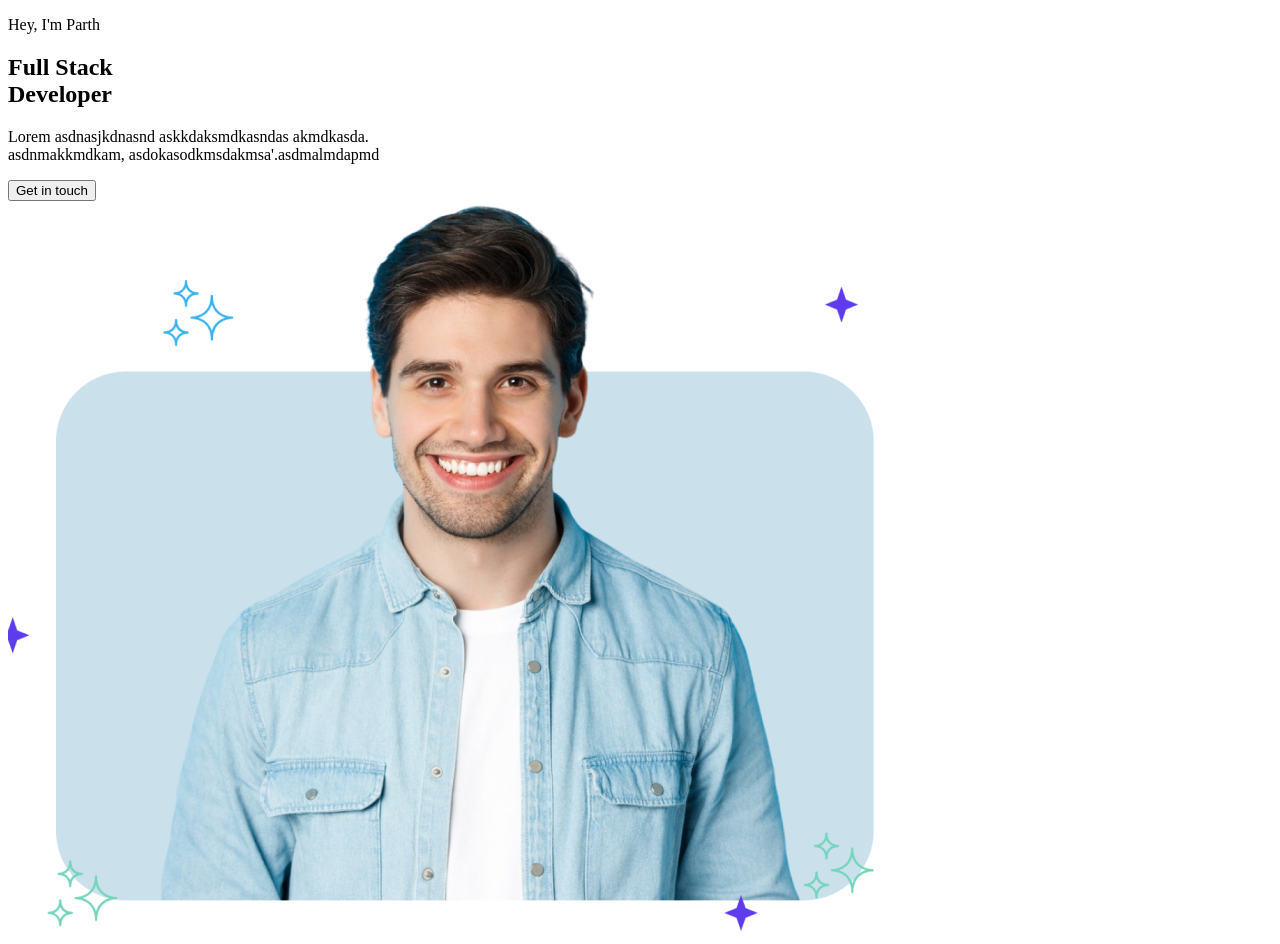
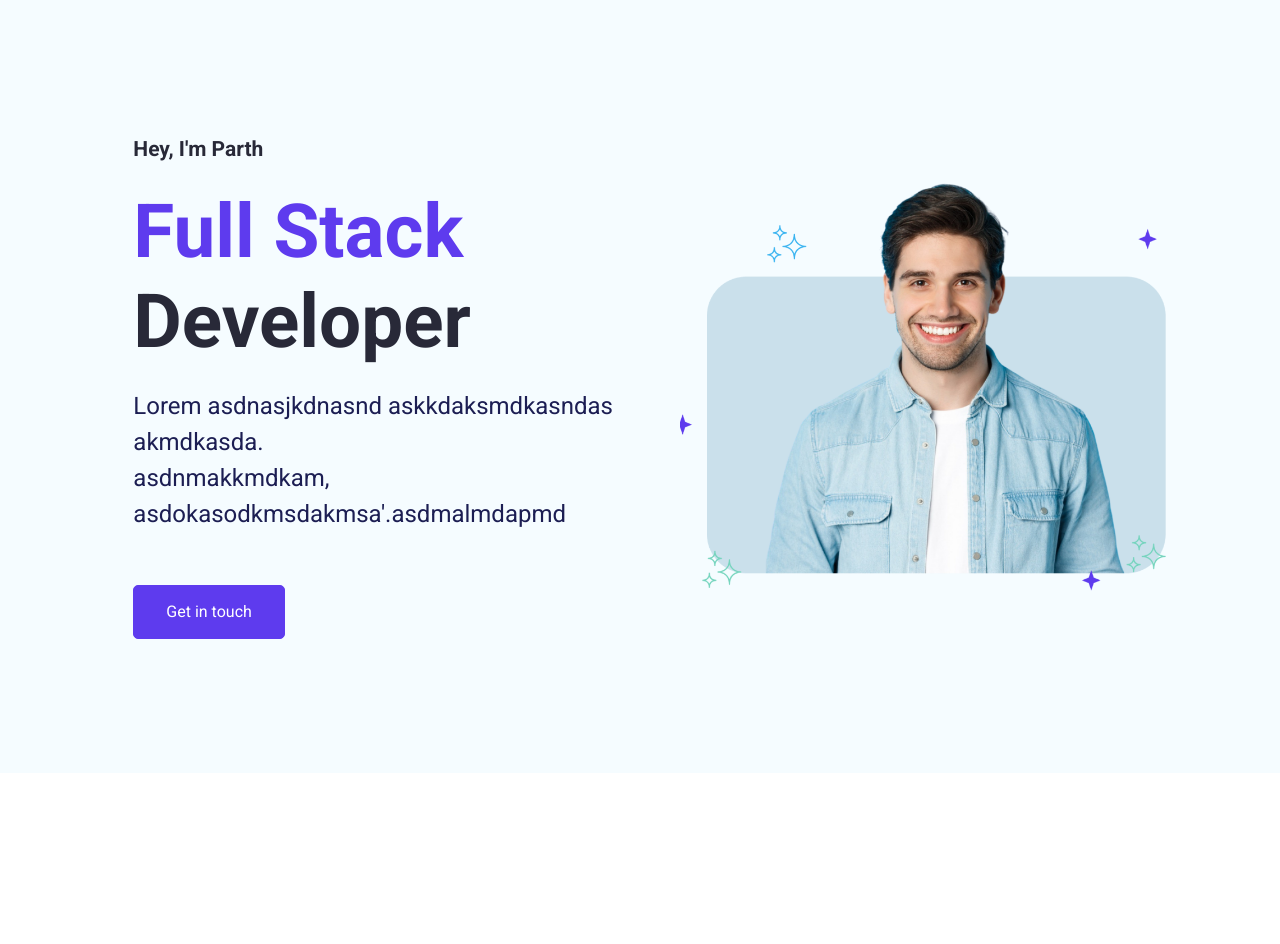
Before and after one commit to Part-h/Portfolio, a React (Create React App) app: page / in a window 1280 px wide. After the commit the page ends 800 px from the top, so only its background shows below. Built offline with nearby package versions, Linux system fonts and the light colour scheme.

Commit message:
HeroSection completed

```diff
--- a/src/App.css
+++ b/src/App.css
@@ -1 +1,189 @@
 /* Global CSS */
+
+body{
+  margin:0;
+  font-family: "Roboto", sans-serif;
+  -webkit-font-smoothing: "Roboto", sans-serif;
+  -moz-osx-font-smoothing: "Roboto", sans-serif;
+  font-style: normal;
+}
+h1,
+h2,
+h3,
+h4,
+h5,
+h6,
+p {
+  margin: 0;
+}
+:root {
+  --primary: #5e3bee;
+  --heading-color: #282938;
+  --bg-shade: #f5fcff;
+  --github: #e62872;
+  --darkblue: #1c1e53;
+  --black: #000000;
+  --white: #ffffff;
+}
+.btn{
+  font-family: "Roboto";
+  display: inline-block;
+  padding: 14px 32px;
+  font-size: 16px;
+  font-style: normal;
+  font-weight: 400;
+  line-height: 24px;
+  cursor: pointer;
+  text-align: center;
+  text-decoration: none;
+  border-radius: 4px;
+  -webkit-border-radius: 5px;
+  -moz-border-radius: 5px;
+  -ms-border-radius: 5px;
+  -o-border-radius: 5px;
+  transition: background-color 0.5s;
+  -webkit-transition: background-color 0.5s;
+  -moz-transition: background-color 0.5s;
+  -ms-transition: background-color 0.5s;
+  -o-transition: background-color 0.5s;
+}
+.btn-outline-primary{
+  color: var(--primary);
+  background-color: var(--white);
+  border: 1px solid var(--primary);
+}
+.btn-outline-primary:hover{
+  color: var(--white);
+  background-color: var(--primary);
+}
+.btn-primary {
+  color: var(--white);
+  background-color: var(--primary);
+  border: 1px solid var(--primary);
+}
+.btn-primary:hover {
+  color: var(--primary);
+  background-color: var(--white);
+}
+.btn-github {
+  color: var(--white);
+  background-color: var(--github);
+  border: var(--github);
+  display: flex;
+  flex-direction: row;
+  justify-content: center;
+  align-items: center;
+  box-shadow: 0 1px 2px 0 rgba(16, 24, 40, 0.95);
+  gap: 16px;
+}
+.btn-github:hover {
+  color: var(--github);
+  background-color: var(--white);
+}
+/* Global css ends */
+/* Main Headings */
+
+/* Heading 1 */
+h1{
+  font-size: 56px;
+  font-weight: 700px;
+  line-height: 67px;
+}
+/* Heading 2 */
+h2 {
+  font-size: 48px;
+  font-weight: 700;
+  line-height: 58px;
+}
+/* Heading 3 */
+h2 {
+  font-size: 24px;
+  font-weight: 700;
+  line-height: 34px;
+}
+/* Pragraphs text large medium small */
+/* Body 1 */
+.text-lg {
+  color: var(--darkblue);
+  font-size: 18px;
+  font-style: normal;
+  font-weight: 400;
+  line-height: 27px;
+}
+/* Body 2 */
+.text-md {
+  color: var(--darkblue);
+  font-size: 16px;
+  font-style: normal;
+  font-weight: 400;
+  line-height: 24px;
+}
+/* Body 3 */
+.text-sm {
+  color: var(--black);
+  font-size: 14px;
+  font-style: normal;
+  font-weight: 400;
+  line-height: 21px;
+}
+/* Section Titles */
+/* Skills & About Me */
+.section--title {
+  color: var(--heading-color);
+  font-size: 21px;
+  text-align: center;
+  font-style: normal;
+  font-weight: 600;
+  line-height: 32px;
+  display: flex;
+  align-items: flex-start;
+}
+/* Hero Section Style */
+.hero--section{
+  display: grid;
+  grid-template-columns: repeat(2, 1fr);
+  padding: 133.33px 85.33px 133.33px 133.33px;
+  align-items: center;
+  justify-content: space-between;
+  gap: 32px;
+  background-color: var(--bg-shade);
+}
+.hero--section--content--box{
+  display: flex;
+  flex-direction: column;
+  align-items: flex-start;
+  gap: 32px;
+}
+.hero--section--content{
+  display: flex;
+  flex-direction: column;
+  align-items: flex-start;
+  gap:21.333px;
+}
+.hero--section--content--box > button {
+  margin-top: 21.333px;
+}
+.hero--section--title{
+  color: var(--heading-color);
+  font-size: 74.667px;
+  font-weight: 700;
+  line-height: 90px;
+  align-self: stretch;
+}
+.hero--section--title--color{
+  color:var(--primary);
+}
+.hero--section-description {
+  color: var(--darkblue);
+  font-size: 24px;
+  font-weight: 400;
+  line-height: 36px;
+}
+.hero--section--img {
+  display: flex;
+}
+.hero--section--img > img {
+  width: 100%;
+  height: 100%;
+}
+/* Hero Section Style End */
--- a/src/Views/Home/HeroSection.jsx
+++ b/src/Views/Home/HeroSection.jsx
@@ -2,10 +2,10 @@
     return (
         <section id="herosection" className="hero--section">
             <div className="hero--section--content--box">
-                <div className="hero--section-content">
+                <div className="hero--section--content">
                     <p className="section--title">Hey, I'm Parth</p>
                     <h1 className="hero--section--title">
-                        <span className="hero--section-title--color">Full Stack</span>{" "}
+                        <span className="hero--section--title--color">Full Stack</span>{" "}
                     <br/>
                     Developer
                     </h1>
```
Also changed, not shown: commandsList.txt.
